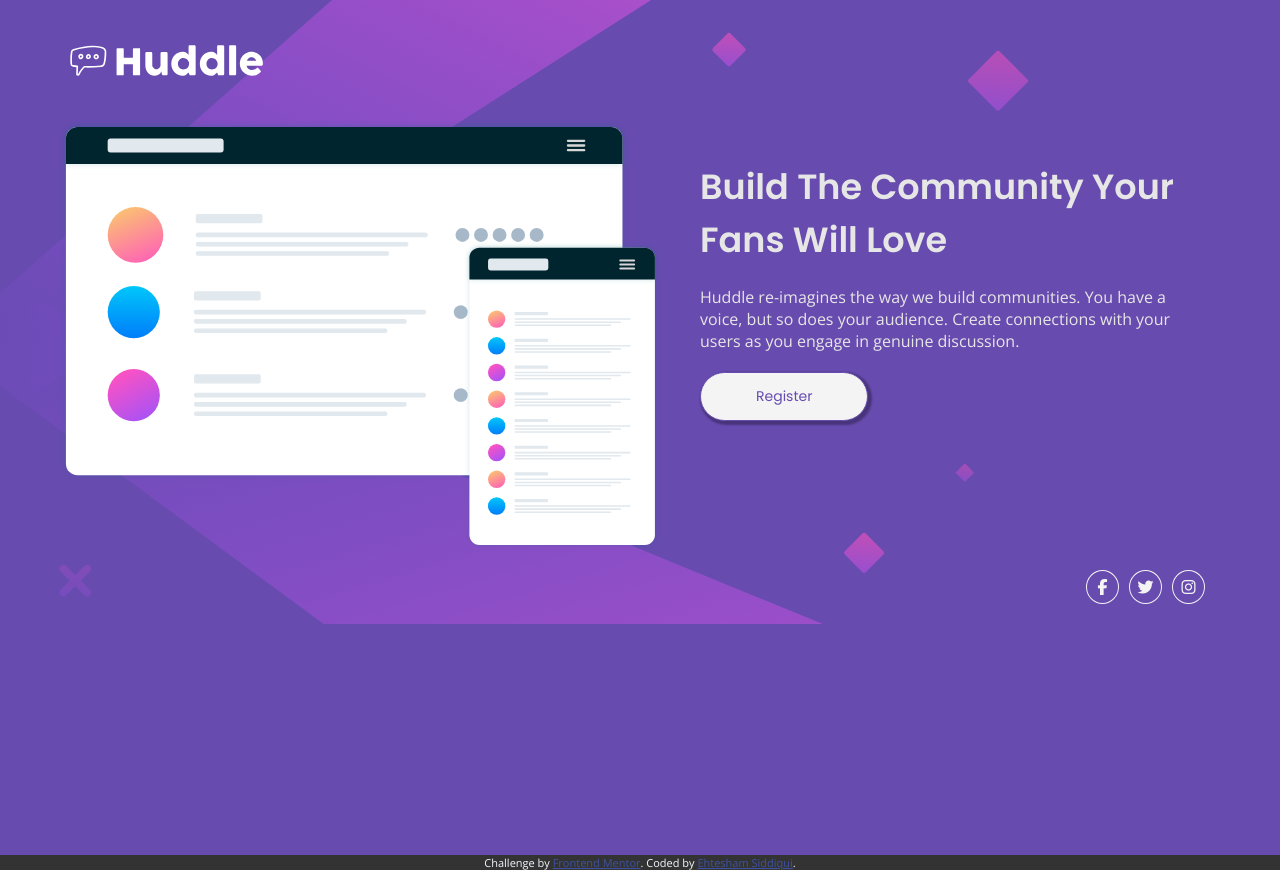
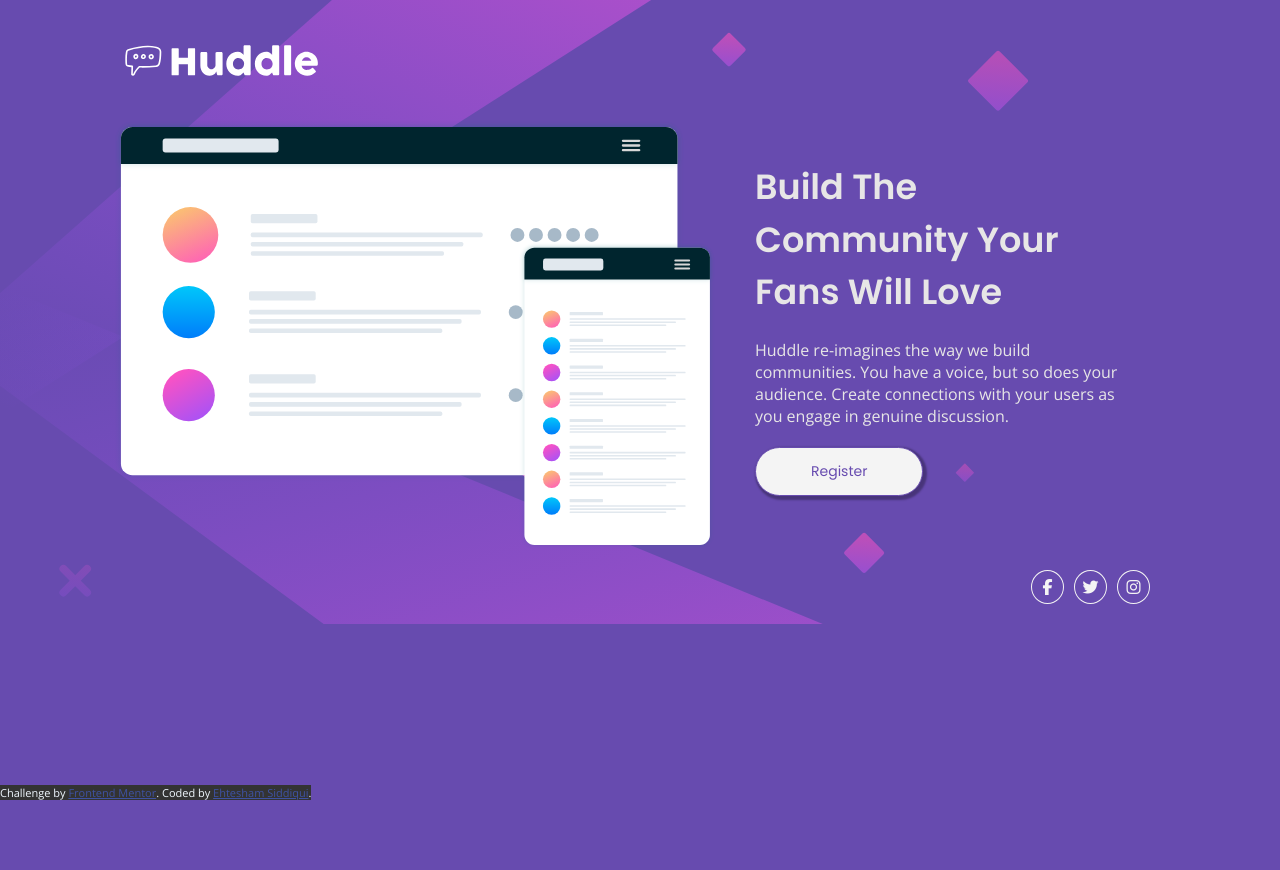
Before and after one commit to ehte444/Huddle-Landing-Page, a plain HTML site: page index.html in a window 1280 px wide. After the commit the page ends 800 px from the top, so only its background shows below. Drawn offline with nearby package versions, Linux system fonts and the light colour scheme.

Commit message:
"Responsive Tweakings"

```diff
--- a/index.html
+++ b/index.html
@@ -20,7 +20,7 @@
       footer {
         background-color: #333;
         color: aliceblue;
-        display: relative;
+        position: fixed;
         bottom: 0;
       }
 
@@ -37,15 +37,17 @@
 
   <body>
 
-    <div class="mobile-graphic">
-      <img src="./images/bg-mobile.svg" alt="">
-    </div>
 
-    <div class="graphic">
-      <img src="./images/bg-desktop.svg" alt="">
-    </div>
 
     <div class="container">
+
+      <div class="mobile-graphic">
+        <img src="./images/bg-mobile.svg" alt="">
+      </div>
+
+      <div class="graphic">
+        <img src="./images/bg-desktop.svg" alt="">
+      </div>
 
       <header>
         <div class="logo">
--- a/style.css
+++ b/style.css
@@ -23,9 +23,10 @@ body{
 }
 
 .container{
-  height: 100vh;
+  height: 100%;
+  max-width: 1050px;
   padding: 20px;
-  margin: 15px 40px 0 40px;
+  margin: 15px auto;
 }
 
 
@@ -93,6 +94,7 @@ section.mid .content button:hover{
 
 .footer {
   margin-top: 10px;
+  margin-bottom: 15px
 }
 
 .footer .socials-container{
@@ -127,7 +129,7 @@ section.mid .content button:hover{
   left: 0;
   overflow: hidden;
   z-index: -1;
-  width: 1028px;
+  max-width: 1028px;
 }
 
 .graphic img{
```
